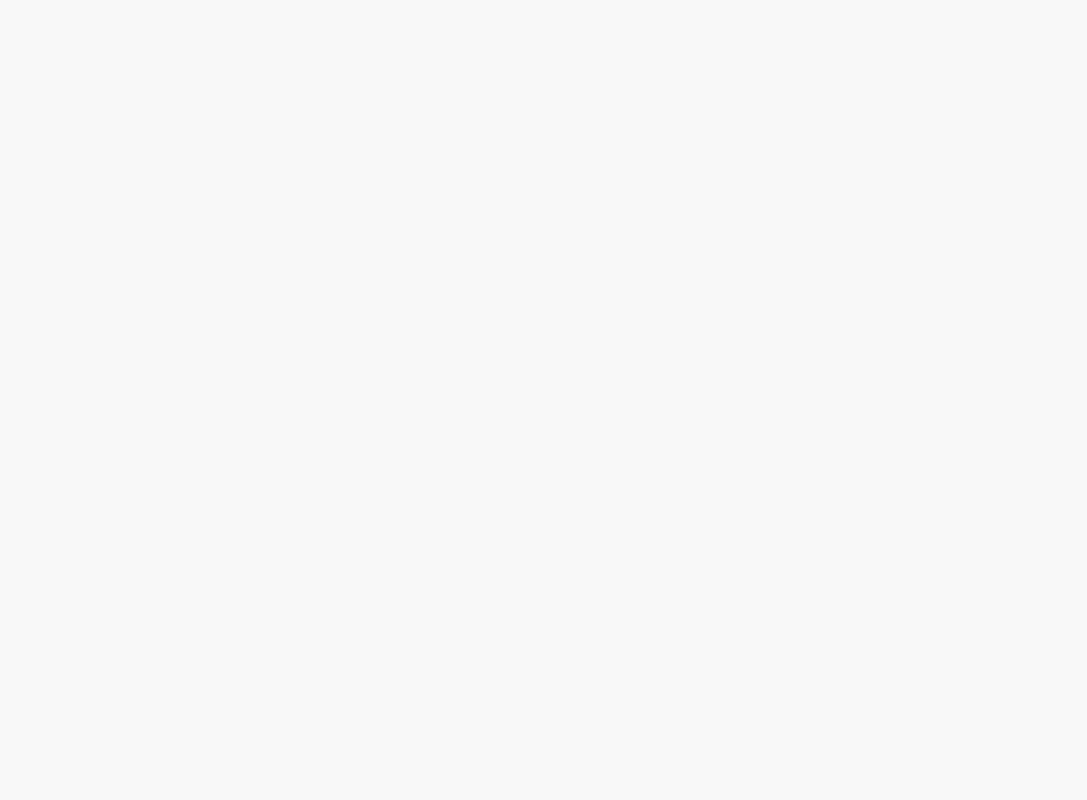
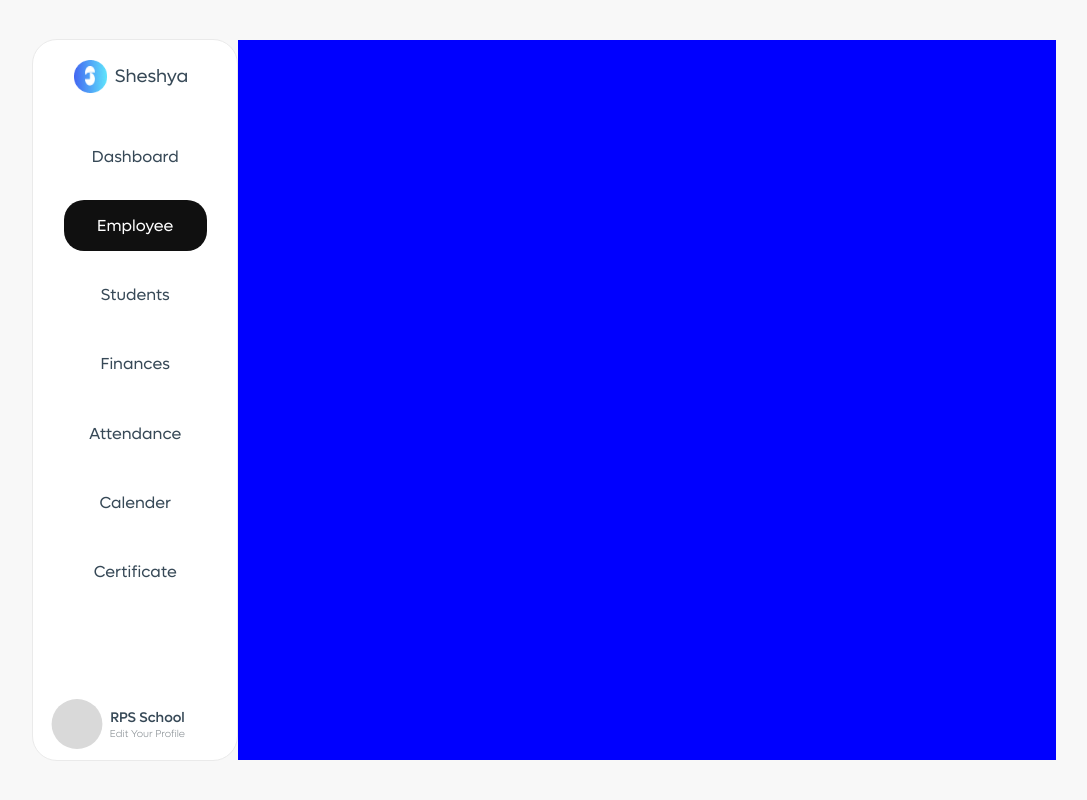
Before and after one commit to shanky-thakur/admin-frontend, a React (Create React App) app: page /employee/rofile in a window 1280 px wide. Before the commit this address had no page. Shown: the whole page, without its empty margins (96-1183 px from the left). Built offline with nearby package versions, Linux system fonts and the light colour scheme.

Commit message:
till employee navbar done

```diff
--- a/src/App.js
+++ b/src/App.js
@@ -32,7 +32,7 @@ function App() {
             <Route path="/waiting" element={< WaitingPage />}></Route>
             <Route path="/employee" element={< Dashboard />}></Route>
             <Route path="/homepage" element={< HomePage />}></Route>
-            <Route path="/profile" element={< EmployeeProfile />} ></Route>
+            <Route path="/employee/rofile" element={< EmployeeProfile />} ></Route>
           </Routes>
         )}
     </Router>
--- a/src/Components/Dashboard/Dashboard.js
+++ b/src/Components/Dashboard/Dashboard.js
@@ -235,7 +235,7 @@ const Dashboard = () => {
           </div>
 
           <div style={{ width: "100%", height: "70%", display: "flex", alignItems: "center", justifyContent: "center", overflow: "auto" }}>
-            <div onClick={() => navigate('/profile')} className="employee-cards-container" style={{ display: "grid", gridTemplateColumns: "repeat(4, 2fr)", gap: "20px", width: "90%", height: "90%" }}>
+            <div onClick={() => navigate('/employee/rofile')} className="employee-cards-container" style={{ display: "grid", gridTemplateColumns: "repeat(4, 2fr)", gap: "20px", width: "90%", height: "90%" }}>
               {studentData.map((student, index) => (
                 <EmployeeCard
                   key={index}
--- a/src/Components/EmployeeProfile/EmployeeProfile.js
+++ b/src/Components/EmployeeProfile/EmployeeProfile.js
@@ -1,11 +1,95 @@
-import React from 'react'
+import React from 'react';
+import { useNavigate } from 'react-router-dom';
+
+import avatar from "../../assets/images/avatar.png";
+import img3 from "../../assets/images/ellipse-69.png";
+import img4 from "../../assets/images/group-1.png";
+import img5 from "../../assets/images/ellipse-1385.svg";
 
 const EmployeeProfile = () => {
-  return (
-    <div>
-      hi
-    </div>
-  )
+    const navigate = useNavigate();
+
+    return (
+        <div style={{ width: "80vw", height: "100vh", display: "flex", justifyContent: "center", alignItems: "center" }}>
+
+            <div style={{ height: "90%", width: "100%", display: "flex", justifyContent: "space-evenly", alignItems: "center" }}>
+
+                <div style={{ width: "20%", height: "100%", border: "1px solid #EAEAEA", background: "#FFF", borderRadius: "25px" }}>
+
+                    <div style={{ height: "100%", width: "100%" }}>
+
+                        <div style={{ width: "100%", height: "10%", display: "flex", justifyContent: "center", alignItems: "center" }}>
+                            <div style={{ width: "80%", height: "100%", display: "flex", alignItems: "center", justifyContent: "center" }}>
+                                <div style={{ width: "100%", height: "80%", display: "flex", alignItems: "center", justifyContent: "center" }}>
+                                    <div style={{ width: "20%", height: "70%", backgroundImage: `url(${img3})`, backgroundPosition: "center", backgroundSize: "contain", backgroundRepeat: "no-repeat", display: "flex", justifyContent: "center", alignItems: "center" }}>
+                                        <img src={img4} alt='img4' style={{ width: "30%", height: "50%" }}></img>
+                                    </div>
+                                    <div style={{ height: "100%", width: "50%", color: "#374957", fontFamily: "Lufga", fontWeight: "400", fontSize: "18px", display: "flex", alignItems: "center", marginLeft: "5%" }} >Sheshya</div>
+                                </div>
+                            </div>
+                        </div>
+
+                        <div style={{ width: "100%", height: "70%", display: "flex", flexDirection: "column", justifyContent: "space-evenly", alignItems: "center" }}>
+                            <div className='element' style={{ width: "70%", height: "10%", display: "flex", justifyContent: "center", alignItems: "center", borderRadius: "20px", border: "none" }}>
+                                <div onClick={() => navigate('/homepage')} className='innerElement' style={{ fontFamily: "Lufga", fontSize: "16px", color: "#374957", fontWeight: "400" }}>
+                                    Dashboard
+                                </div>
+                            </div>
+                            <div className='element' style={{ background: "#101010", width: "70%", height: "10%", display: "flex", justifyContent: "center", alignItems: "center", borderRadius: "20px", border: "none" }}>
+                                <div onClick={() => navigate('/employee')} className='innerElement' style={{ fontFamily: "Lufga", fontSize: "16px", color: "#FFF", fontWeight: "400" }}>
+                                    Employee
+                                </div>
+                            </div>
+                            <div className='element' style={{ width: "70%", height: "10%", display: "flex", justifyContent: "center", alignItems: "center", borderRadius: "20px", border: "none" }}>
+                                <div className='innerElement' style={{ fontFamily: "Lufga", fontSize: "16px", color: "#374957", fontWeight: "400" }}>
+                                    Students
+                                </div>
+                            </div>
+                            <div className='element' style={{ width: "70%", height: "10%", display: "flex", justifyContent: "center", alignItems: "center", borderRadius: "20px", border: "none" }}>
+                                <div className='innerElement' style={{ fontFamily: "Lufga", fontSize: "16px", color: "#374957", fontWeight: "400" }}>
+                                    Finances
+                                </div>
+                            </div>
+                            <div className='element' style={{ width: "70%", height: "10%", display: "flex", justifyContent: "center", alignItems: "center", borderRadius: "20px", border: "none" }}>
+                                <div className='innerElement' style={{ fontFamily: "Lufga", fontSize: "16px", color: "#374957", fontWeight: "400" }}>
+                                    Attendance
+                                </div>
+                            </div>
+                            <div className='element' style={{ width: "70%", height: "10%", display: "flex", justifyContent: "center", alignItems: "center", borderRadius: "20px", border: "none" }}>
+                                <div className='innerElement' style={{ fontFamily: "Lufga", fontSize: "16px", color: "#374957", fontWeight: "400" }}>
+                                    Calender
+                                </div>
+                            </div>
+                            <div className='element' style={{ width: "70%", height: "10%", display: "flex", justifyContent: "center", alignItems: "center", borderRadius: "20px", border: "none" }}>
+                                <div className='innerElement' style={{ fontFamily: "Lufga", fontSize: "16px", color: "#374957", fontWeight: "400" }}>
+                                    Certificate
+                                </div>
+                            </div>
+                        </div>
+
+                        <div style={{ width: "100%", height: "10%" }}></div>
+
+                        <div style={{ width: "80%", height: "10%", display: "flex", justifyContent: "center", alignItems: "center" }}>
+                            <img src={img5} alt='img' style={{ height: "70%", width: "40%" }}></img>
+                            <div style={{ display: "flex", flexDirection: "column", justifyContent: "space-evenly", alignItems: "center" }}>
+                                <div style={{ color: "#374957", fontFamily: "Lufga", fontSize: "14px", fontWeight: "500" }}>RPS School</div>
+                                <div style={{ color: "#838A8F", fontFamily: "Lufga", fontSize: "10px", fontWeight: "300" }}>Edit Your Profile</div>
+                            </div>
+                        </div>
+
+                    </div>
+
+                </div>
+
+                <div style={{ width: "80%", height: "100%", display: "flex", flexDirection: "column", justifyContent: "space-evenly", background: "blue" }}>
+
+
+                </div>
+
+            </div>
+
+        </div>
+    )
 }
 
 export default EmployeeProfile
```
